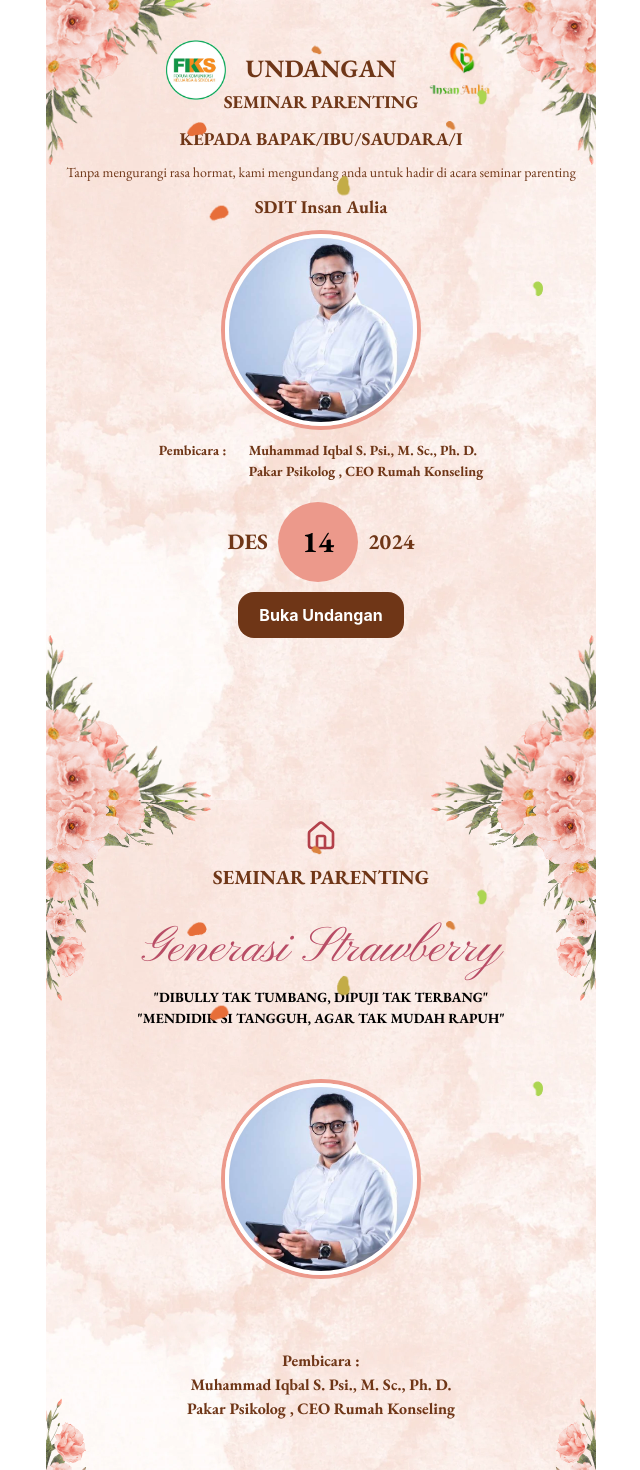
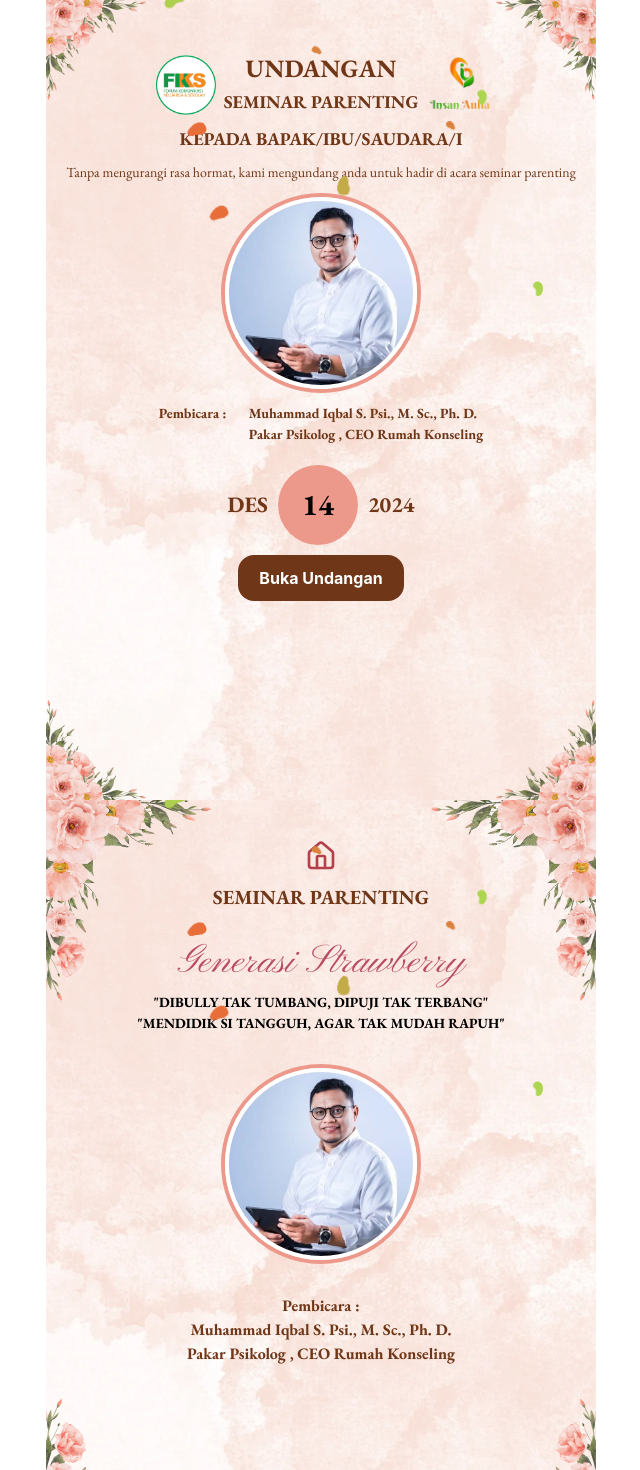
Before and after one commit to ggican/undagan, a React (Vite) app: page / in a window 1280 px wide. Shown: the top 1470 px of the page, without its empty margins (319-959 px from the left). Built offline with nearby package versions, Linux system fonts and the light colour scheme.

Commit message:
new update undangan

```diff
--- a/src/App.css
+++ b/src/App.css
@@ -22,6 +22,53 @@
   }
 }
 
+@keyframes slideLeft {
+  0% {
+    transform: translateX(100%);
+    opacity: 0;
+  }
+  100% {
+    transform: translatex(0);
+    opacity: 1;
+  }
+}
+
+.animate-slide-left {
+  animation: slideLeft 1s ease-out forwards;
+}
+
+
+@keyframes slideRight {
+  0% {
+    transform: translateX(-100%);
+    opacity: 0;
+  }
+  100% {
+    transform: translatex(0);
+    opacity: 1;
+  }
+}
+
+.animate-slide-right {
+  animation: slideRight 1s ease-out forwards;
+}
+
+@keyframes slideDown {
+  0% {
+    transform: translateY(-100%);
+    opacity: 0;
+  }
+  100% {
+    transform: translateY(0);
+    opacity: 1;
+  }
+}
+
+.animate-slide-down {
+  animation: slideDown 1s ease-out forwards;
+}
+
+
 
 
 
--- a/src/App.jsx
+++ b/src/App.jsx
@@ -28,9 +28,6 @@ function App() {
       behavior: 'smooth',
       block: 'start', // Scroll to the top of the section
     });
-    return () => {
-
-    }
   }, [])
 
   const open = () => {
@@ -43,17 +40,24 @@ function App() {
     }
   };
 
+
   return (
     <>
       <div className="w-full p-0 flex justify-center items-center">
         <div className="w-[100%] md:w-[550px] sm:w-[550px] xs:w-[550px] lg:w-[550px]">
           <section ref={firstSectionRef} id="first" className="w-full h-screen relative">
-            <div className="flower-right z-30 top-0 right-0 w-[30%] rotate-90 absolute inline-flex justify-end">
+            <div className='animate-slide-left'>
+              <div className="flower-right z-30 top-0 right-0 w-[100px] rotate-90 absolute inline-flex justify-end">
                 <img className="w-[100%]" src={flowerOne} alt="" />
               </div>
-            <div className="flower-left z-30 top-0 left-0 w-[30%] absolute inline-flex justify-end">
+            </div>
+            <div className="animate-slide-right">
+              <div className="flower-left z-30 top-0 left-0 w-[100px] absolute inline-flex justify-end ">
                 <img className="w-[100%]" src={flowerOne} alt="" />
               </div>
+            </div>
+
+
             {/* top */}
             <img className="w-full h-screen object-cover" src={imageBackground} alt="" />
             <div className="flower-left z-10 top-0 left-0 [transform:rotateY(180deg)] w-[100%] absolute inline-flex justify-end">
@@ -61,71 +65,79 @@ function App() {
             </div>
             <div className='absolute top-[0] left-[50%] bottom-0 flex flex-col justify-start pt-[20px] items-center w-full [transform:translateX(-50%)] p-[20px]'>
               <div className="w-full relative flex justify-center">
-                <p className='text-eb-garamond text-[#6f3617] pt-[30px] text-[25px] font-bold text-center relative'>
+                <p className='animate-slide-down text-eb-garamond text-[#6f3617] pt-[30px] text-[25px] font-bold text-center relative'>
                   UNDANGAN
-                  <div className="w-[60px] z-50 absolute left-[-80px] top-[20px]">
+                  <div className="w-[60px] z-50 absolute left-[-90px] top-[35px]">
                     <img src={fks} alt="" />
                   </div>
-                  <div className="w-[70px] z-40 absolute right-[-100px] top-[10px]">
+                  <div className="w-[70px] z-50 absolute right-[-100px] top-[25px]">
                     <img src={insanAulia} alt="" />
                   </div>
                 </p>
 
               </div>
-              <p className='text-eb-garamond text-[18px] text-[#6f3617] font-bold text-center'>SEMINAR PARENTING</p>
-              <p className='text-[#6f3617] mt-[10px] text-center font-bold uppercase text-eb-garamond text-[18px]'>
+              <p className='text-eb-garamond text-[18px] text-[#6f3617] font-bold text-center animate-slide-down'>SEMINAR PARENTING</p>
+              <p className='text-[#6f3617] mt-[10px] text-center font-bold uppercase text-eb-garamond text-[18px] animate-slide-down'>
                 Kepada Bapak/ibu/saudara/i
               </p>
-              <p className='text-[#6f3617] mt-[10px] text-center font-normal text-eb-garamond text-[14px]'>
+              <p className='text-[#6f3617] mt-[10px] text-center font-normal text-eb-garamond text-[14px] animate-slide-down animate-slide-down'>
                 Tanpa mengurangi rasa hormat, kami mengundang anda untuk hadir di acara seminar parenting
               </p>
-              <p className='text-[#6f3617]  mt-[10px] text-center font-bold text-eb-garamond text-[18px]'>
-                SDIT Insan Aulia
-              </p>
-              <div className='w-full flex justify-center items-center mt-[10px]'>
+              <div className='w-full flex justify-center items-center mt-[10px] animate-slide-down'>
                 <AvatarElement></AvatarElement>
               </div>
               <div className='flex justify-center items-center  mt-[10px]'>
                 <div className="flex flex-row  justify-center items-start">
-                  <p className='inline-flex  text-eb-garamond text-[14px] font-bold w-[90px]  text-[#6f3617]'> Pembicara  :  </p>
+                  <p className='inline-flex  text-eb-garamond text-[14px] font-bold w-[90px]  text-[#6f3617] animate-slide-down'> Pembicara  :  </p>
                   <div className='inline-flex flex-col'>
-                    <p className=' inline-flex   text-eb-garamond text-[14px]  font-bold text-[#6f3617]'>
+                    <p className=' inline-flex   text-eb-garamond text-[14px]  font-bold text-[#6f3617] animate-slide-down'>
                       Muhammad Iqbal S. Psi., M. Sc., Ph. D.
                     </p>
-                    <p className=' inline-flex  text-eb-garamond text-[14px] font-bold  text-[#6f3617]'>
+                    <p className=' inline-flex  text-eb-garamond text-[14px] font-bold  text-[#6f3617] animate-slide-down'>
                       Pakar Psikolog , CEO Rumah Konseling
                     </p>
                   </div>
                 </div>
               </div>
 
-              <div className='w-full flex justify-center mt-[10px] items-center'>
+              <div className='w-full flex justify-center mt-[10px] items-center animate-slide-down'>
                 <span className="inline-flex text-[#6f3617]  mt-[10px] text-center font-bold text-eb-garamond text-[22px]">DES</span>
-                <span className="inline-flex bg-[#ec998b] text-[#000] w-[80px] h-[80px] justify-center items-center rounded-full  mt-[10px] text-center font-bold text-eb-garamond text-[30px] mx-[10px]">14</span>
+                <span className="inline-flex bg-[#ec998b] text-[#000] w-[80px] h-[80px] justify-center items-center rounded-full  mt-[10px] text-center font-bold text-eb-garamond text-[30px] mx-[10px] animate-slide-down">14</span>
                 <span className="inline-flex text-[#6f3617]  mt-[10px] text-center font-bold text-eb-garamond text-[22px]">2024</span>
               </div>
 
               <div className='flex justify-center items-center mt-[10px]'>
-                <button onClick={open} className='rounded-2xl text-white bg-[#6f3617] py-[10px] px-[20px] font-bold'>
+                <button onClick={open} className='rounded-2xl text-white bg-[#6f3617] py-[10px] px-[20px] font-bold animate-slide-down'>
                   Buka Undangan
                 </button>
               </div>
             </div>
             {/* bottom */}
-            <div className="flower-right z-30 bottom-0 right-0 w-[30%] rotate-180 absolute  inline-flex justify-end">
+            <div className="animate-slide-left">
+              <div className="flower-right z-30 bottom-0 right-0 w-[100px] rotate-180 absolute  inline-flex justify-end">
                 <img className="w-[100%]" src={flowerOne} alt="" />
               </div>
-            <div className="flower-left z-30 bottom-0 left-0  [transform:rotateX(180deg)] w-[30%] absolute  inline-flex justify-end">
+            </div>
+            <div className="animate-slide-right">
+              <div className="flower-left z-30 bottom-0 left-0  [transform:rotateX(180deg)] w-[100px] absolute  inline-flex justify-end">
                 <img className="w-[100%]" src={flowerOne} alt="" />
               </div>
+            </div>
+
           </section>
 
           <section id="second" ref={secondSectionRef} className="w-full h-screen relative">
+
+
+            <div className='animate-slide-left'>
               <div className="flower-right z-30 top-0 right-0 w-[30%] absolute  inline-flex justify-end">
                 <img className="w-[100%]" src={imageFlower} alt="" />
               </div>
+            </div>
+            <div className="animate-slide-right">
               <div className="flower-left z-30 top-0 left-0 [transform:rotateY(180deg)] w-[30%] absolute  inline-flex justify-end">
                 <img className="w-[100%]" src={imageFlower} alt="" />
+              </div>
             </div>
             {/* top */}
             <img className="w-full h-screen object-cover" src={imageBackground} alt="" />
@@ -134,23 +146,23 @@ function App() {
             </div>
 
             {/* content */}
-            <div className='absolute top-[0] left-[50%] bottom-0 flex flex-col justify-start  items-center w-full [transform:translateX(-50%)] p-[20px]'>
+            <div className='absolute top-[0] left-[50%] bottom-0 flex flex-col justify-start  items-center w-full [transform:translateX(-50%)] px-[10px] pb-[20px] pt-[40px]'>
               <House size={32} color="#b3404a" />
               <p className='text-eb-garamond text-[20px] mt-[10px] text-[#6f3617] font-bold text-center'>SEMINAR PARENTING</p>
-              <p className='text-[#b84c65] text-pinyon-script mt-[20px] text-center font-bold text-[50px]'>
+              <p className='text-[#b84c65] text-pinyon-script mt-[20px] text-center font-bold text-[40px]'>
                 Generasi Strawberry
               </p>
 
-              <p className='text-black   text-center font-bold uppercase text-eb-garamond text-[14px]'>
+              <p className='text-black  text-center font-bold uppercase text-eb-garamond text-[14px]'>
                 "Dibully tak tumbang, dipuji tak terbang"
               </p>
               <p className='text-black   text-center font-bold uppercase text-eb-garamond text-[14px]'>
                 "mendidik Si tangguh, agar tak mudah rapuh"
               </p>
-              <div className='w-full flex justify-center items-center my-[50px]'>
+              <div className='w-full flex justify-center items-center my-[30px]'>
                 <AvatarElement></AvatarElement>
               </div>
-              <div className='flex justify-center items-center  mt-[20px]'>
+              <div className='flex justify-center items-center'>
                 <div className="flex flex-row  justify-center items-start">
 
                   <div className='flex w-full justify-center flex-col'>
@@ -187,7 +199,7 @@ function App() {
               <img className="w-[100%]" src={rain} alt="" />
             </div>
             {/* content */}
-            <div className='absolute top-[0] left-[50%] bottom-0 flex flex-col justify-start pt-[20px] items-center w-full [transform:translateX(-50%)] p-[20px]'>
+            <div className='absolute top-[0] left-[50%] bottom-0 flex flex-col justify-start pt-[20px] items-center w-full [transform:translateX(-50%)] pb-[20px] pt-[40px] px-[20px]'>
               <div className='w-full flex justify-center'>
                 <div className='flex flex-col'>
                   <div className='w-full justify-center items-center flex flex-col'>
@@ -236,7 +248,7 @@ function App() {
                   </div>
                 </div>
                 <div className='w-full flex justify-center items-center mt-[20px]'>
-                  <a href="https://maps.app.goo.gl/Dapz8EcfZdKcYtHR7" target='blank' className=" text-white px-[20px] py-[10px] bg-[#6f3617] rounded-full ">
+                  <a href="https://wa.me/6287860424961?text=Absen%20Kehadiran.%20%0ANama%20Peserta%20:%20%0A" target='blank' className=" text-white px-[20px] py-[10px] bg-[#6f3617] rounded-full ">
                     Konfirmasi Kehadiran
                   </a>
                 </div>
```
Also changed, not shown: index.html (line endings or trailing spaces). Lines whose indentation alone changed are shown as unchanged.
